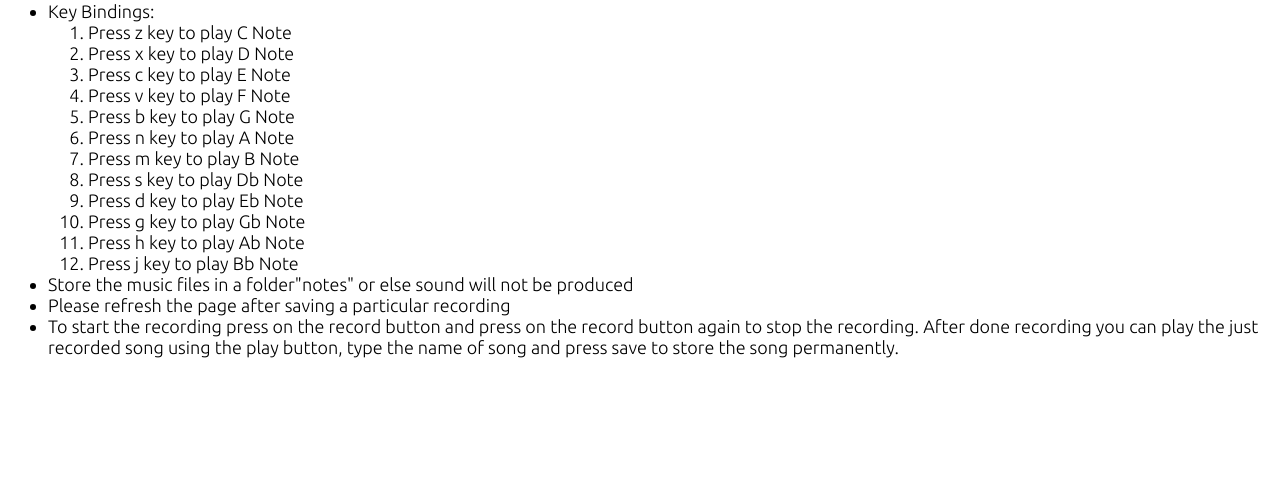
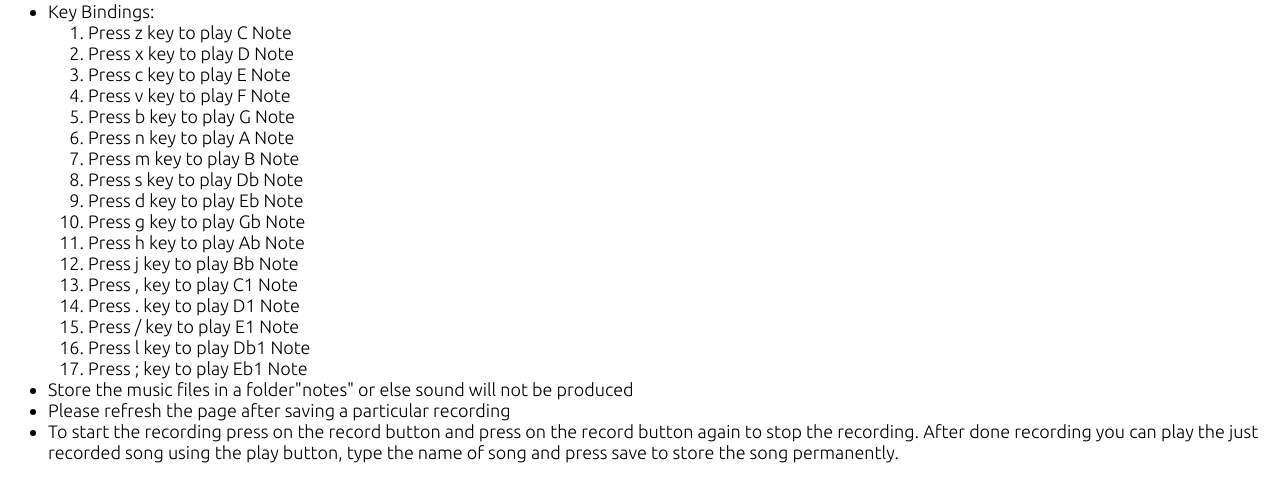
Before and after one commit to brogrammer24/WOC_PIANO, a plain HTML site: page Instruction.html in a window 1280 px wide. Shown: the part 79-580 px from the top of the page. Drawn offline with Linux system fonts and the light colour scheme.

Commit message:
Update Instruction.html

```diff
--- a/Instruction.html
+++ b/Instruction.html
@@ -37,6 +37,11 @@
                 <li>Press g key to play Gb Note</li>
                 <li>Press h key to play Ab Note</li>
                 <li>Press j key to play Bb Note</li>
+                <li>Press , key to play C1 Note</li>
+                <li>Press . key to play D1 Note</li>
+                <li>Press / key to play E1 Note</li>
+                <li>Press l key to play Db1 Note</li>
+                <li>Press ; key to play Eb1 Note</li>
 
             </ol>
         </li>
```
